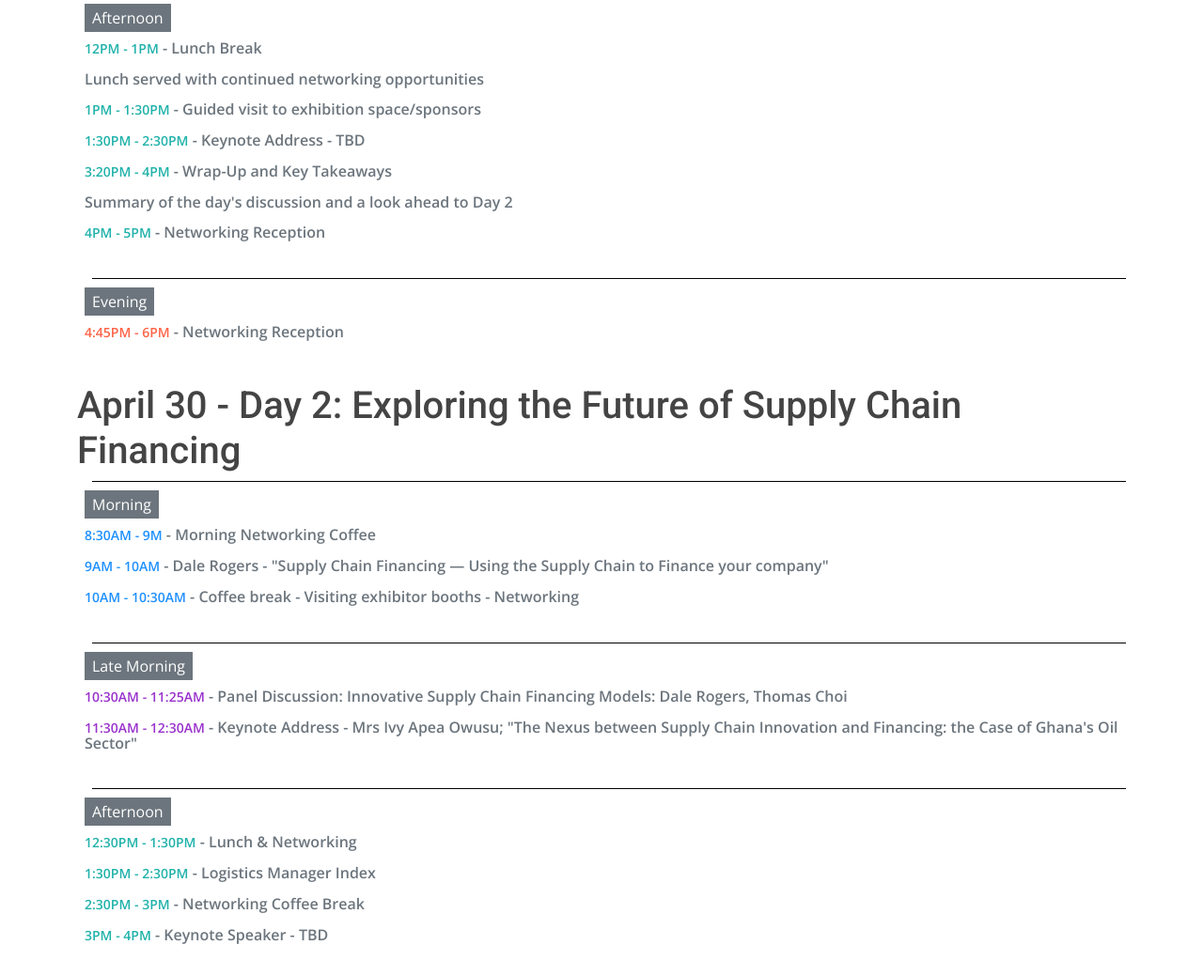
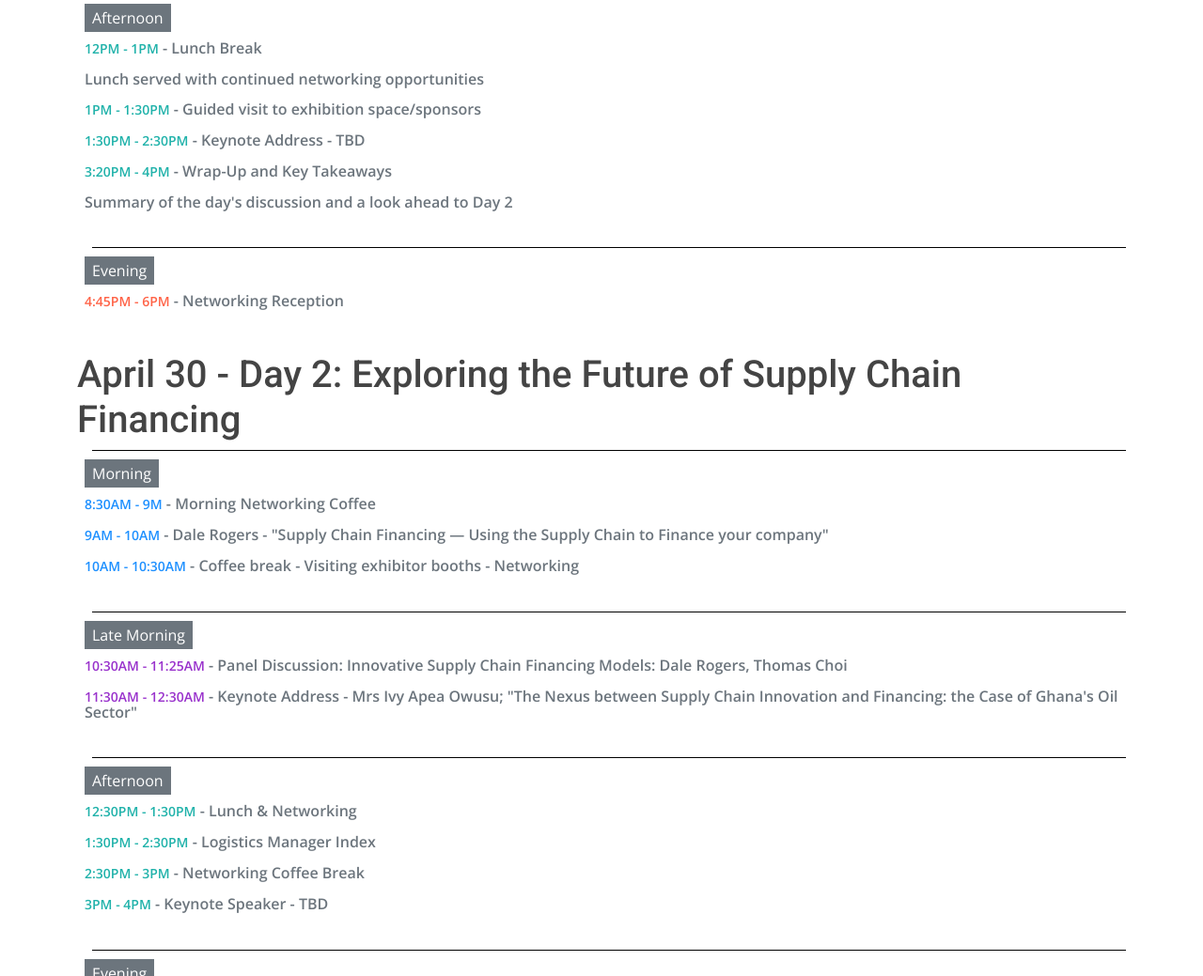
Before and after one commit to aopoku255/cbfnew, a website: page public/program.html in a window 1280 px wide. Shown: the part 741-1780 px from the top of the page at 94% size. Drawn offline with nearby package versions, Linux system fonts and the light colour scheme; a script that the page names is missing.

Commit message:
Update program.html

```diff
--- a/public/program.html
+++ b/public/program.html
@@ -221,7 +221,7 @@
                   <p class="text-secondary fw-semibold"><span style="font-size: 14px; color: lightseagreen;">3:20PM - 4PM</span> - Wrap-Up and Key Takeaways
                   </p>
                   <p class="text-secondary fw-semibold">Summary of the day's discussion and a look ahead to Day 2</p>
-                  <p class="text-secondary fw-semibold"><span style="font-size: 14px; color: lightseagreen;">4PM - 5PM</span> - Networking Reception
+<!--                   <p class="text-secondary fw-semibold"><span style="font-size: 14px; color: lightseagreen;">4PM - 5PM</span> - Networking Reception -->
                   </p>
                   <!-- <a href="#" class="fw-bold d-block text-dark mt-3">KEYNOTE 1</a> -->
                 </div>
```
